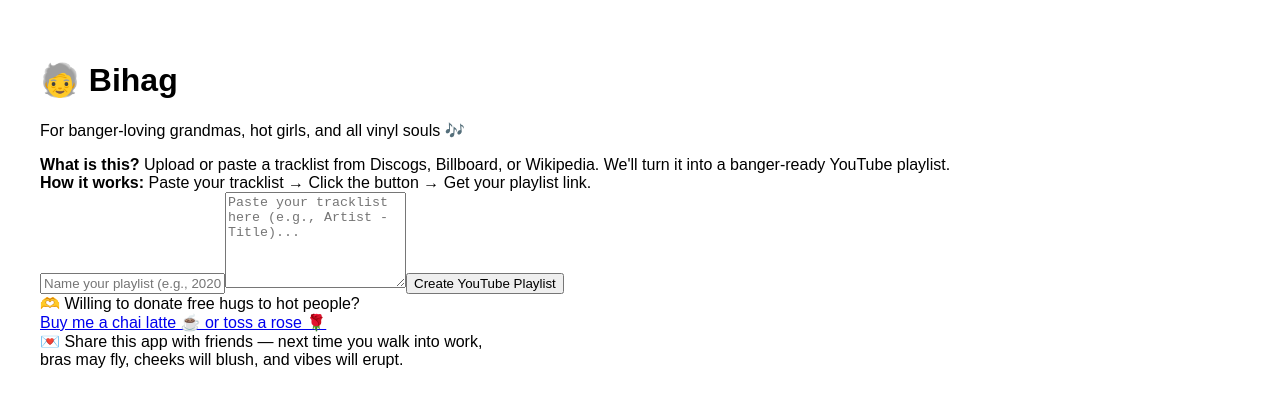
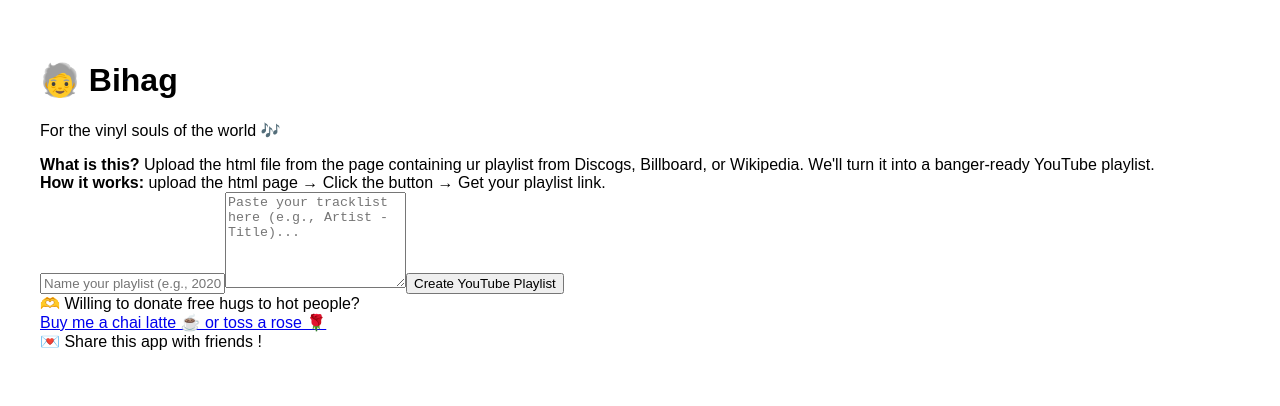
Before and after one commit to rithviksj/bihag, a Next.js app: page / in a window 1280 px wide. Shown: the top 406 px of the page. Built offline with nearby package versions, Linux system fonts and the light colour scheme.

Commit message:
Fix syntax error: added missing tags

```diff
--- a/src/app/page.js
+++ b/src/app/page.js
@@ -24,13 +24,13 @@ export default function Home() {
     <div className="max-w-xl mx-auto p-6">
       <h1 className="text-3xl font-bold text-center mb-4">🧓 Bihag</h1>
       <p className="text-center text-muted-foreground mb-2">
-        For banger-loving grandmas, hot girls, and all vinyl souls 🎶
+        For the vinyl souls of the world 🎶
       </p>
 
       <div className="text-sm text-center mb-6 text-muted-foreground">
-        <strong>What is this?</strong> Upload or paste a tracklist from Discogs, Billboard, or Wikipedia. We'll turn it into a banger-ready YouTube playlist.
+        <strong>What is this?</strong> Upload the html file from  the page containing ur playlist from  Discogs, Billboard, or Wikipedia. We'll turn it into a banger-ready YouTube playlist.
         <br />
-        <strong>How it works:</strong> Paste your tracklist → Click the button → Get your playlist link.
+        <strong>How it works:</strong> upload the html page → Click the button → Get your playlist link.
       </div>
 
       <Card className="mb-4">
@@ -79,9 +79,9 @@ export default function Home() {
       </div>
 
       <div className="text-center text-xs mt-4">
-        💌 Share this app with friends — next time you walk into work,
+        💌 Share this app with friends !
         <br />
-        bras may fly, cheeks will blush, and vibes will erupt.
+
       </div>
     </div>
   );
```
